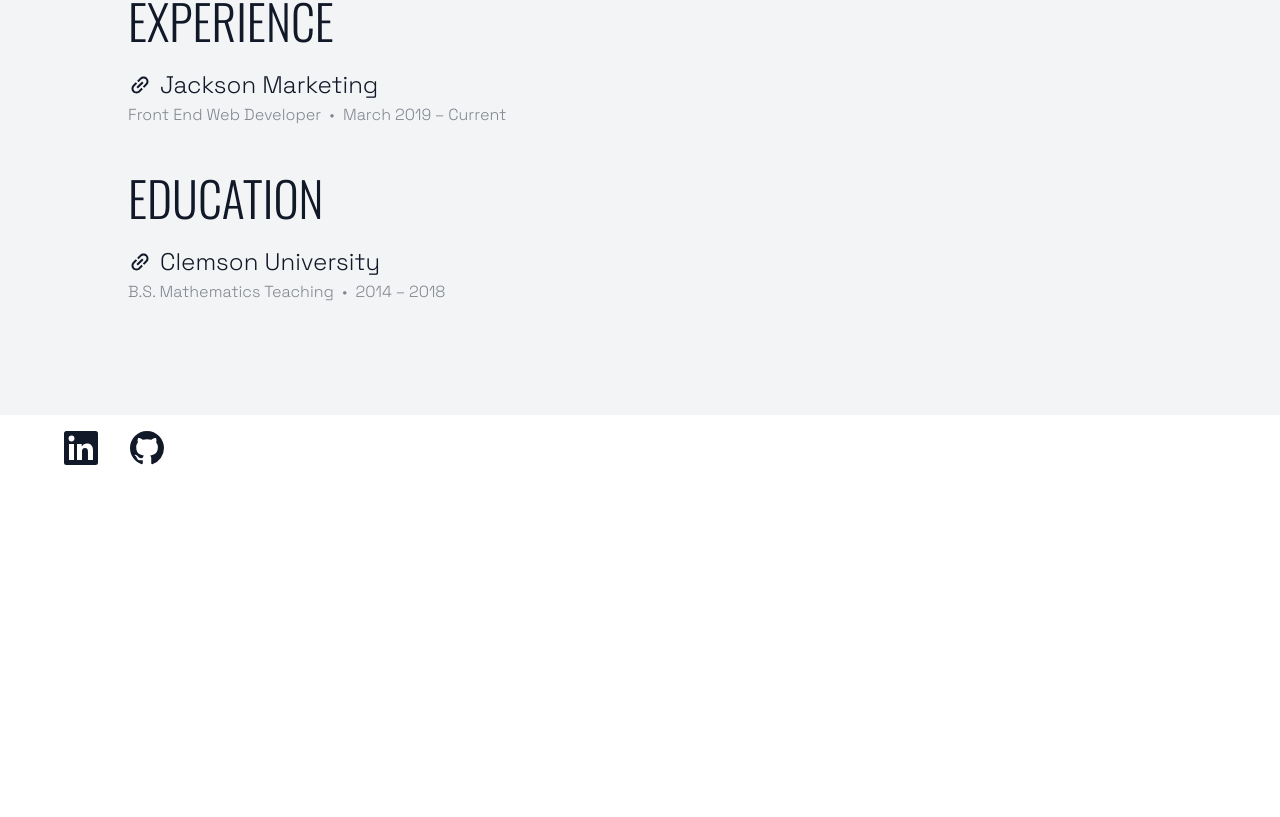
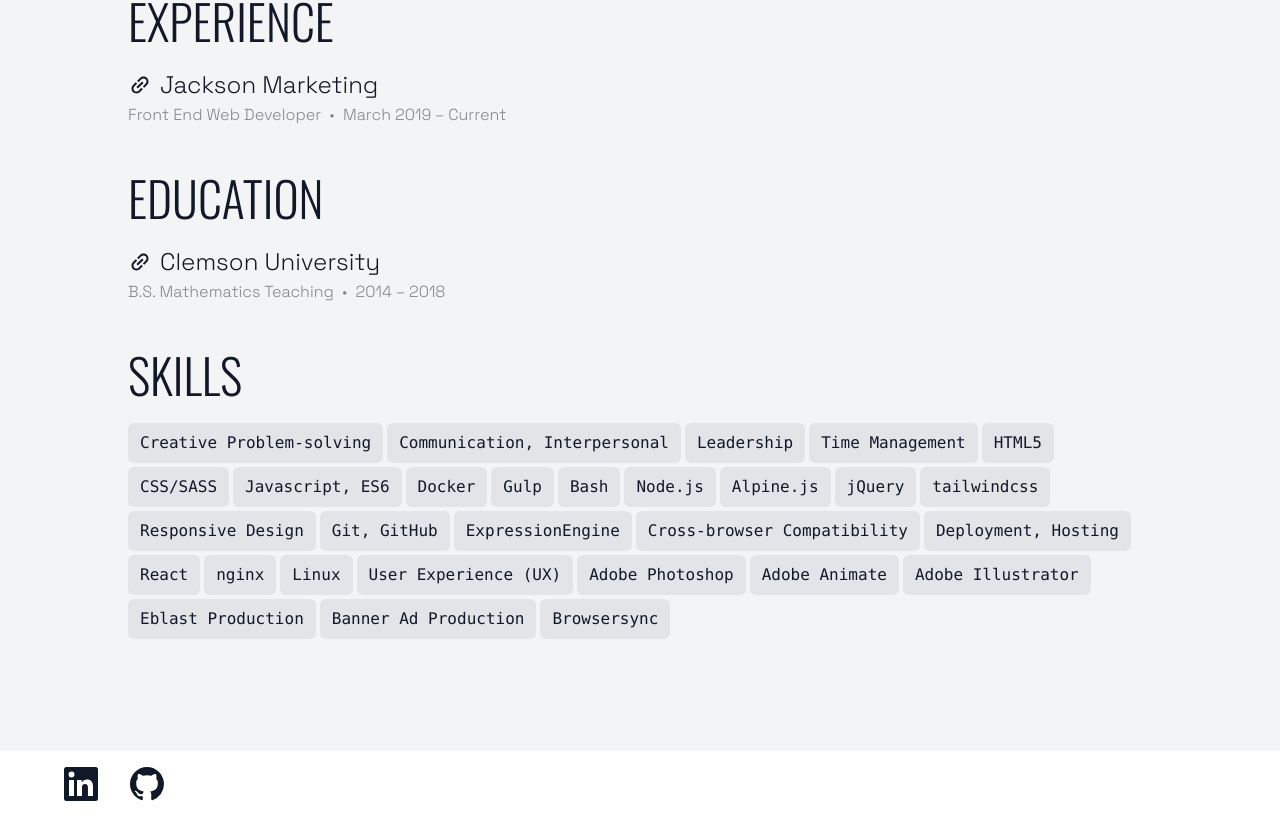
Before and after one commit to trexchard/hello-next, a Next.js app: page / in a window 1280 px wide. Shown: the part 375-1192 px from the top of the page. Before the commit the page ends 856 px from the top, so only its background shows below. Built offline with nearby package versions, Linux system fonts and the light colour scheme.

Commit message:
Create "Skills" section

```diff
--- a/pages/index.js
+++ b/pages/index.js
@@ -96,6 +96,47 @@
               <p className="leading-snug opacity-50">B.S. Mathematics Teaching <span className="mx-1">•</span> 2014 – 2018</p>
             </div>
           </section>
+
+
+
+          {/* Skills */}
+          <section className="grid gap-6 mt-12">
+            <h1 className="text-5xl uppercase font-oswald">Skills</h1>
+            <div className="flex flex-wrap gap-1">
+              <div className="px-3 py-2 font-mono rounded-md bg-gray-400/20">Creative Problem-solving</div>
+              <div className="px-3 py-2 font-mono rounded-md bg-gray-400/20">Communication, Interpersonal</div>
+              <div className="px-3 py-2 font-mono rounded-md bg-gray-400/20">Leadership</div>
+              <div className="px-3 py-2 font-mono rounded-md bg-gray-400/20">Time Management</div>
+              <div className="px-3 py-2 font-mono rounded-md bg-gray-400/20">HTML5</div>
+              <div className="px-3 py-2 font-mono rounded-md bg-gray-400/20">CSS/SASS</div>
+              <div className="px-3 py-2 font-mono rounded-md bg-gray-400/20">Javascript, ES6</div>
+              <div className="px-3 py-2 font-mono rounded-md bg-gray-400/20">Docker</div>
+              <div className="px-3 py-2 font-mono rounded-md bg-gray-400/20">Gulp</div>
+              <div className="px-3 py-2 font-mono rounded-md bg-gray-400/20">Bash</div>
+              <div className="px-3 py-2 font-mono rounded-md bg-gray-400/20">Node.js</div>
+              <div className="px-3 py-2 font-mono rounded-md bg-gray-400/20">Alpine.js</div>
+              <div className="px-3 py-2 font-mono rounded-md bg-gray-400/20">jQuery</div>
+              <div className="px-3 py-2 font-mono rounded-md bg-gray-400/20">tailwindcss</div>
+              <div className="px-3 py-2 font-mono rounded-md bg-gray-400/20">Responsive Design</div>
+              <div className="px-3 py-2 font-mono rounded-md bg-gray-400/20">Git, GitHub</div>
+              <div className="px-3 py-2 font-mono rounded-md bg-gray-400/20">ExpressionEngine</div>
+              <div className="px-3 py-2 font-mono rounded-md bg-gray-400/20">Cross-browser Compatibility</div>
+              <div className="px-3 py-2 font-mono rounded-md bg-gray-400/20">Deployment, Hosting</div>
+              <div className="px-3 py-2 font-mono rounded-md bg-gray-400/20">React</div>
+              <div className="px-3 py-2 font-mono rounded-md bg-gray-400/20">nginx</div>
+              <div className="px-3 py-2 font-mono rounded-md bg-gray-400/20">Linux</div>
+              <div className="px-3 py-2 font-mono rounded-md bg-gray-400/20">User Experience (UX)</div>
+              <div className="px-3 py-2 font-mono rounded-md bg-gray-400/20">Adobe Photoshop</div>
+              <div className="px-3 py-2 font-mono rounded-md bg-gray-400/20">Adobe Animate</div>
+              <div className="px-3 py-2 font-mono rounded-md bg-gray-400/20">Adobe Illustrator</div>
+              <div className="px-3 py-2 font-mono rounded-md bg-gray-400/20">Eblast Production</div>
+              <div className="px-3 py-2 font-mono rounded-md bg-gray-400/20">Banner Ad Production</div>
+              <div className="px-3 py-2 font-mono rounded-md bg-gray-400/20">Browsersync</div>
+            </div>
+          </section>
+
+
+
         </div>
       </main>
 
```
